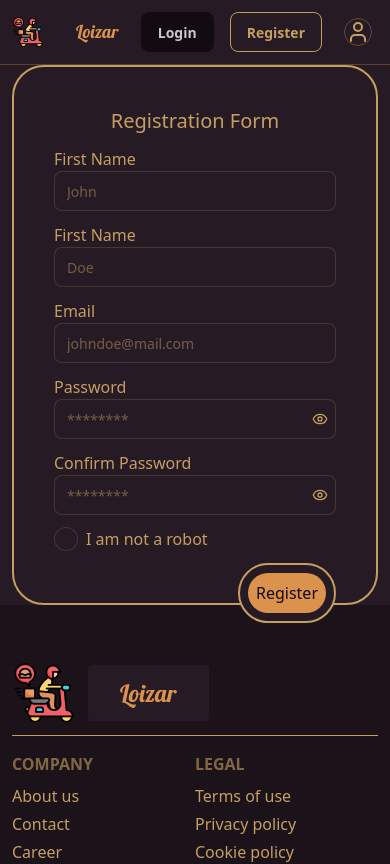
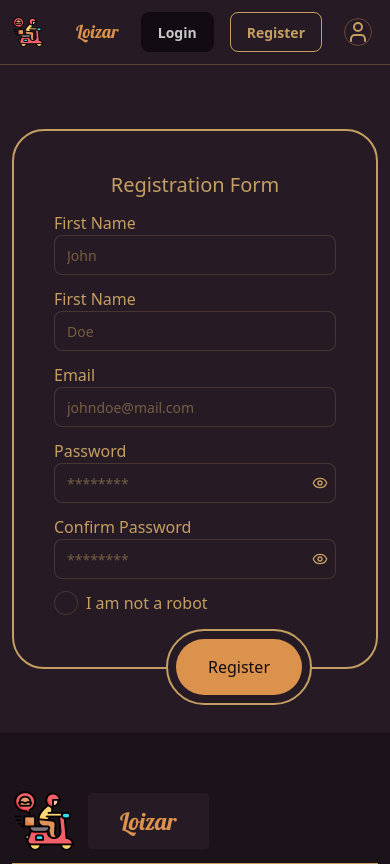
Before and after one commit to pxgacademy/Food-Swift-Quantum-Devs, a React (Vite) app: page /register in a window 390 px wide. Shown: the top 864 px of the page. Built offline with nearby package versions, Linux system fonts and the light colour scheme; no server answers.

Commit message:
updated register page

```diff
--- a/src/pages/authentication/Register.tsx
+++ b/src/pages/authentication/Register.tsx
@@ -35,12 +35,10 @@ type RegisterFormData = z.infer<typeof schema>;
 interface SignupResponse {
   isSuccess: boolean;
   message: string;
-};
-
-
+}
 
 const Register: FC = () => {
-  const {signup} = useAuthStore()
+  const { signup } = useAuthStore();
 
   const [isEye, setIsEye] = useState({
     pass: false,
@@ -64,13 +62,10 @@ const Register: FC = () => {
   return (
     <PageContainer>
       <SectionContainer margin="" className="flex gap-14">
-        <div className="lg:flex-1 w-full max-w-xl  flex items-center justify-center">
-          <div className="w-full max-w-lg mx-auto lg:mx-0 p-10 sm:p-20 border-[2px] rounded-4xl sm:rounded-full">
+        <div className="lg:flex-1 w-full flex items-center justify-center">
+          <div className="relative w-full max-w-lg mx-auto lg:mx-0 p-10 sm:p-20 my-16 border-[2px] rounded-4xl">
             <h2 className="text-xl text-center mb-3">Registration Form</h2>
-            <form
-              onSubmit={handleSubmit(onSubmit)}
-              className="relative space-y-3"
-            >
+            <form onSubmit={handleSubmit(onSubmit)} className="space-y-3">
               <div>
                 <label>First Name</label>
                 <input
@@ -144,7 +139,7 @@ const Register: FC = () => {
 
               <div>
                 <label>Confirm Password</label>
-                <div className="flex items-center right-2">
+                <div className="relative flex items-center">
                   <input
                     type={isEye.confirmPass ? "text" : "password"}
                     placeholder="********"
@@ -194,10 +189,10 @@ const Register: FC = () => {
                 )}
               </div>
 
-              <div className="absolute right-0 bg-base-100 border-[2px] p-2 rounded-full">
+              <div className="absolute right-16 bottom-0 translate-y-[50%] bg-base-100 border-[2px] p-2 rounded-full">
                 <button
                   type="submit"
-                  className="bg-primary hover:bg-primary/90 text-base-300 rounded-full p-2 cursor-pointer transition-all duration-150"
+                  className="bg-primary hover:bg-primary/90 text-base-300 rounded-full py-4 px-8 cursor-pointer transition-all duration-150"
                 >
                   Register
                 </button>
@@ -206,7 +201,7 @@ const Register: FC = () => {
           </div>
         </div>
 
-        <div className="hidden lg:block lg:flex-1 py-16 px-10 bg-primary/5">
+        <div className="hidden lg:flex items-center lg:flex-1 py-16 px-10 bg-primary/5">
           <img src={bannerImage} alt="Banner Image" className="rounded-xl" />
         </div>
       </SectionContainer>
```
